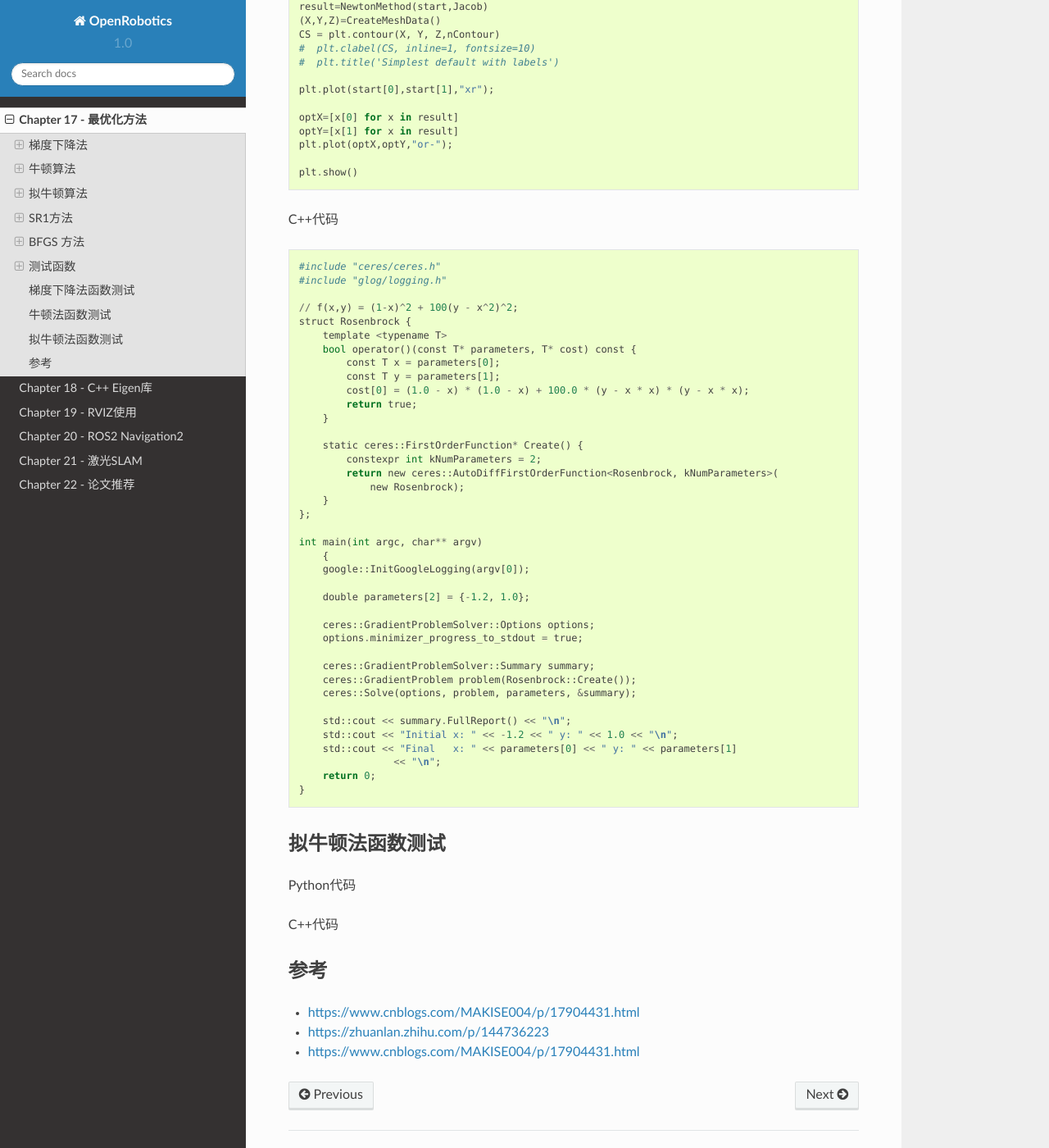
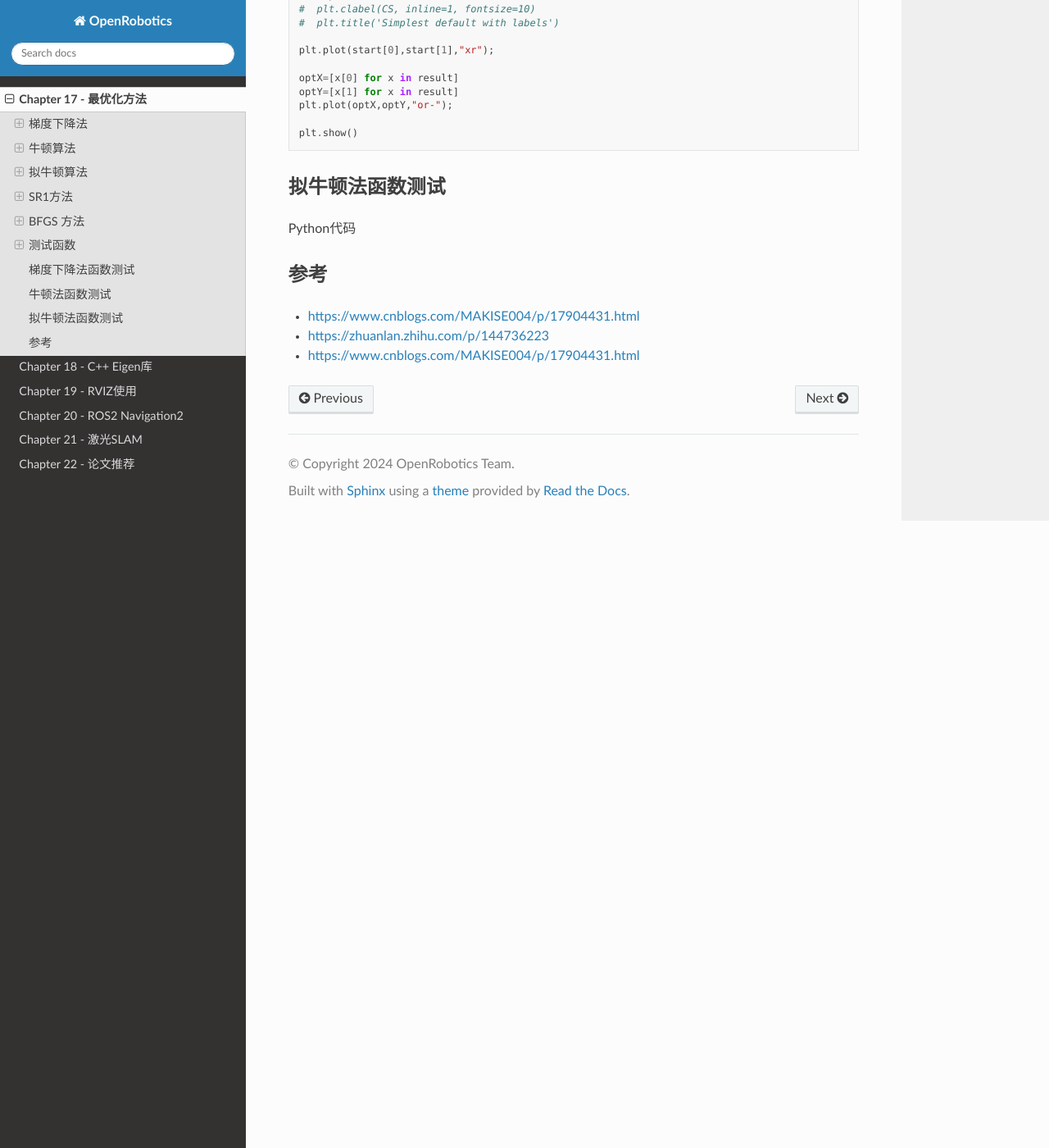
Before and after one commit to AibotBeginer/OpenRoboticsDocs, a Sphinx documentation site: the page built from docs/source/_source/Chapter-17/optimization_method.rst, in a window 1280 px wide and 1400 px high, scrolled down 8713 px. Shown: the whole window at 82% size. Built offline with Sphinx 7.4.7 and the Read the Docs theme 2.0.0, drawn with Linux system fonts in a browser that asks for light colours; pages that are not in the unit, such as notebooks, are missing from menus; some of the changed text lies outside the part shown.

Commit message:
[Fix] fix
	1 fix

```diff
--- a/docs/CMakeLists.txt
+++ b/docs/CMakeLists.txt
@@ -1,6 +1,6 @@
 cmake_minimum_required (VERSION 2.8.7)
 
-project(ros2_tutorials)
+project(open_robotics)
 
 list(APPEND CMAKE_MODULE_PATH "${CMAKE_SOURCE_DIR}/cmake")
 
--- a/docs/source/_source/Chapter-17/optimization_method.rst
+++ b/docs/source/_source/Chapter-17/optimization_method.rst
@@ -97,7 +97,7 @@
 
 
 拟牛顿法 :math:`H^k` 的确定
---------------------
+--------------------------------
 
 设 :math:`f(x)` 是二阶连续可微函数，对 :math:`\nabla f(x)` 在点 :math:`x^{k+1}` 处进行一阶泰勒近似，得：
 
@@ -372,16 +372,13 @@ Himmelblau's函数
 
 
 梯度下降法函数测试
-=================
+======================
 
 Python代码
 
 .. code::
 
 
-C++代码
-
-.. code::
 
 
 牛顿法函数测试
@@ -487,49 +484,6 @@ Python代码
     plt.show()
 
 
-C++代码
-
-.. code::
-
-    #include "ceres/ceres.h"
-    #include "glog/logging.h"
-
-    // f(x,y) = (1-x)^2 + 100(y - x^2)^2;
-    struct Rosenbrock {
-        template <typename T>
-        bool operator()(const T* parameters, T* cost) const {
-            const T x = parameters[0];
-            const T y = parameters[1];
-            cost[0] = (1.0 - x) * (1.0 - x) + 100.0 * (y - x * x) * (y - x * x);
-            return true;
-        }
-
-        static ceres::FirstOrderFunction* Create() {
-            constexpr int kNumParameters = 2;
-            return new ceres::AutoDiffFirstOrderFunction<Rosenbrock, kNumParameters>(
-                new Rosenbrock);
-        }
-    };
-
-    int main(int argc, char** argv)
-        {
-        google::InitGoogleLogging(argv[0]);
-
-        double parameters[2] = {-1.2, 1.0};
-
-        ceres::GradientProblemSolver::Options options;
-        options.minimizer_progress_to_stdout = true;
-
-        ceres::GradientProblemSolver::Summary summary;
-        ceres::GradientProblem problem(Rosenbrock::Create());
-        ceres::Solve(options, problem, parameters, &summary);
-
-        std::cout << summary.FullReport() << "\n";
-        std::cout << "Initial x: " << -1.2 << " y: " << 1.0 << "\n";
-        std::cout << "Final   x: " << parameters[0] << " y: " << parameters[1]
-                    << "\n";
-        return 0;
-    }
 
 拟牛顿法函数测试
 =================
@@ -539,10 +493,6 @@ Python代码
 .. code::
 
 
-C++代码
-
-.. code::
-
 参考
 =================
 
--- a/docs/source/conf.py
+++ b/docs/source/conf.py
@@ -1,190 +1,48 @@
-# -*- coding: utf-8 -*-
+# Configuration file for the Sphinx documentation builder.
 
-import sys, os
+# -- Project information -----------------------------------------------------
 
-# Add any Sphinx extension module names here, as strings. They can be extensions
-# coming with Sphinx (named 'sphinx.ext.*') or your custom ones.
-extensions = ['sphinx.ext.todo', 'sphinx.ext.mathjax', 'sphinx.ext.ifconfig', 'sphinxcontrib.jquery']
+project = "OpenRobotics"
+copyright = "2024 OpenRobotics Team"
+author = "OpenRobotics Team"
 
-# Add any paths that contain templates here, relative to this directory.
-templates_path = ['_templates']
 
-# The suffix of source filenames.
-source_suffix = '.rst'
+# -- General configuration ---------------------------------------------------
+# -- General configuration
 
-# The encoding of source files.
-#source_encoding = 'utf-8-sig'
+extensions = [
+    "sphinx.ext.duration",
+    "sphinx.ext.doctest",
+    "sphinx.ext.autodoc",
+    "sphinx.ext.autosummary",
+    "sphinx.ext.intersphinx",
+]
 
-# The master toctree document.
-master_doc = 'index'
+intersphinx_mapping = {
+    "rtd": ("https://docs.readthedocs.io/en/stable/", None),
+    "python": ("https://docs.python.org/3/", None),
+    "sphinx": ("https://www.sphinx-doc.org/en/master/", None),
+}
+intersphinx_disabled_domains = ["std"]
 
-# General information about the project.
-project = u'OpenRobotics'
-copyright = u'OpenRobotics Team'
+templates_path = ["_templates"]
 
-version = '1.0'
-# The full version, including alpha/beta/rc tags.
-release = '1.0.0'
-exclude_patterns = []
+# -- Options for EPUB output
+epub_show_urls = "footnote"
 
-pygments_style = 'sphinx'
-html_theme = 'sphinx_rtd_theme'
+# List of patterns, relative to source directory, that match files and
+# directories to ignore when looking for source files.
+# This pattern also affects html_static_path and html_extra_path.
+exclude_patterns = ["_build", "Thumbs.db", ".DS_Store"]
 
-# Theme options are theme-specific and customize the look and feel of a theme
-# further.  For a list of options available for each theme, see the
-# documentation.
-#html_theme_options = {}
+# -- Options for HTML output -------------------------------------------------
 
-# Add any paths that contain custom themes here, relative to this directory.
-html_theme_path = ["_themes",]
-import sphinx_rtd_theme
-html_theme_path = [sphinx_rtd_theme.get_html_theme_path()]
-
-# The name for this set of Sphinx documents.  If None, it defaults to
-# "<project> v<release> documentation".
-html_title = "Open Robotics"
-
-# A shorter title for the navigation bar.  Default is the same as html_title.
-#html_short_title = None
-
-# The name of an image file (relative to this directory) to place at the top
-# of the sidebar.
-#html_logo = None
-
-# The name of an image file (within the static path) to use as favicon of the
-# docs.  This file should be a Windows icon file (.ico) being 16x16 or 32x32
-# pixels large.
-#html_favicon = None
+# The theme to use for HTML and HTML Help pages.  See the documentation for
+# a list of builtin themes.
+#
+html_theme = "sphinx_rtd_theme"
 
 # Add any paths that contain custom static files (such as style sheets) here,
 # relative to this directory. They are copied after the builtin static files,
 # so a file named "default.css" will overwrite the builtin "default.css".
-#html_static_path = ['_static']
-
-# If not '', a 'Last updated on:' timestamp is inserted at every page bottom,
-# using the given strftime format.
-#html_last_updated_fmt = '%b %d, %Y'
-
-# If true, SmartyPants will be used to convert quotes and dashes to
-# typographically correct entities.
-#html_use_smartypants = True
-
-# Custom sidebar templates, maps document names to template names.
-#html_sidebars = {}
-
-# Additional templates that should be rendered to pages, maps page names to
-# template names.
-#html_additional_pages = {}
-
-# If false, no module index is generated.
-html_domain_indices = True
-
-# If false, no index is generated.
-html_use_index = True
-
-# If true, the index is split into individual pages for each letter.
-html_split_index = False
-
-# If true, links to the reST sources are added to the pages.
-html_show_sourcelink = False
-
-# If true, "Created using Sphinx" is shown in the HTML footer. Default is True.
-html_show_sphinx = False
-
-# If true, "(C) Copyright ..." is shown in the HTML footer. Default is True.
-html_show_copyright = True
-
-# If true, an OpenSearch description file will be output, and all pages will
-# contain a <link> tag referring to it.  The value of this option must be the
-# base URL from which the finished HTML is served.
-#html_use_opensearch = ''
-
-# This is the file name suffix for HTML files (e.g. ".xhtml").
-#html_file_suffix = None
-
-# Output file base name for HTML help builder.
-htmlhelp_basename = 'OpenRoboticsDocument'
-
-# -- Options for LaTeX output --------------------------------------------------
-
-latex_elements = {
-# The paper size ('letterpaper' or 'a4paper').
-#'papersize': 'letterpaper',
-
-# The font size ('10pt', '11pt' or '12pt').
-#'pointsize': '10pt',
-
-# Additional stuff for the LaTeX preamble.
-#'preamble': '',
-}
-
-# Grouping the document tree into LaTeX files. List of tuples
-# (source start file, target name, title, author, documentclass [howto/manual]).
-latex_documents = [
-  ('index', 'OpenRobotics.tex', u'Ceres Solver',
-   u'Sameer Agarwal, Keir Mierle & Others', 'manual'),
-]
-
-# The name of an image file (relative to this directory) to place at the top of
-# the title page.
-#latex_logo = None
-
-# For "manual" documents, if this is true, then toplevel headings are parts,
-# not chapters.
-#latex_use_parts = False
-
-# If true, show page references after internal links.
-#latex_show_pagerefs = False
-
-# If true, show URL addresses after external links.
-#latex_show_urls = False
-
-# Documents to append as an appendix to all manuals.
-#latex_appendices = []
-
-# If false, no module index is generated.
-#latex_domain_indices = True
-
-
-# -- Options for manual page output --------------------------------------------
-
-# One entry per manual page. List of tuples
-# (source start file, name, description, authors, manual section).
-man_pages = [
-    ('index', 'OpenRobotics', u'OpenRobotics',
-     [u'Sameer Agarwal, Keir Mierle & Others'], 1)
-]
-
-# If true, show URL addresses after external links.
-#man_show_urls = False
-
-
-# -- Options for Texinfo output ------------------------------------------------
-
-# Grouping the document tree into Texinfo files. List of tuples
-# (source start file, target name, title, author,
-#  dir menu entry, description, category)
-texinfo_documents = [
-  ('index', 'OpenRobotics', u'OpenRobotics'),
-]
-
-# Documents to append as an appendix to all manuals.
-#texinfo_appendices = []
-
-# If false, no module index is generated.
-#texinfo_domain_indices = True
-
-# How to display URL addresses: 'footnote', 'no', or 'inline'.
-#texinfo_show_urls = 'footnote'
-
-# Custom configuration for MathJax.
-#
-# By default MathJax does not use TeX fonts, which is a tragedy. Also
-# scaling the fonts down a bit makes them fit better with font sizing
-# in the "Read The Docs" theme.
-mathjax3_config = {
-'HTML-CSS' : {
-        'availableFonts' : ["TeX"],
-        'scale' : 90
-   }
-}
+html_static_path = ["_static"]
--- a/docs/source/index.rst
+++ b/docs/source/index.rst
@@ -1,4 +1,4 @@
-Welcome to OpenRobotic Documents
+Welcome to OpenRobotic's documentation
 =========================================
 
 OpenRobotic开源机器人文档索引页面, 由 **AibotBeginer** 团队创建。2024
@@ -49,6 +49,9 @@ Python依赖安装
    cd OpenRoboticsDocs/build
    使用浏览器打开文件: html/index.html
 
+Contents
+----------------
+
 .. toctree::
    :maxdepth: 1
 
```
Also changed, not shown: docs/requirements.txt (deleted, +0 -9 lines), docs/source/requirements.txt (added, +58 -0 lines), lumache.py (added, +34 -0 lines), pyproject.toml (added, +8 -0 lines), .readthedocs.yaml, 5 other files.
